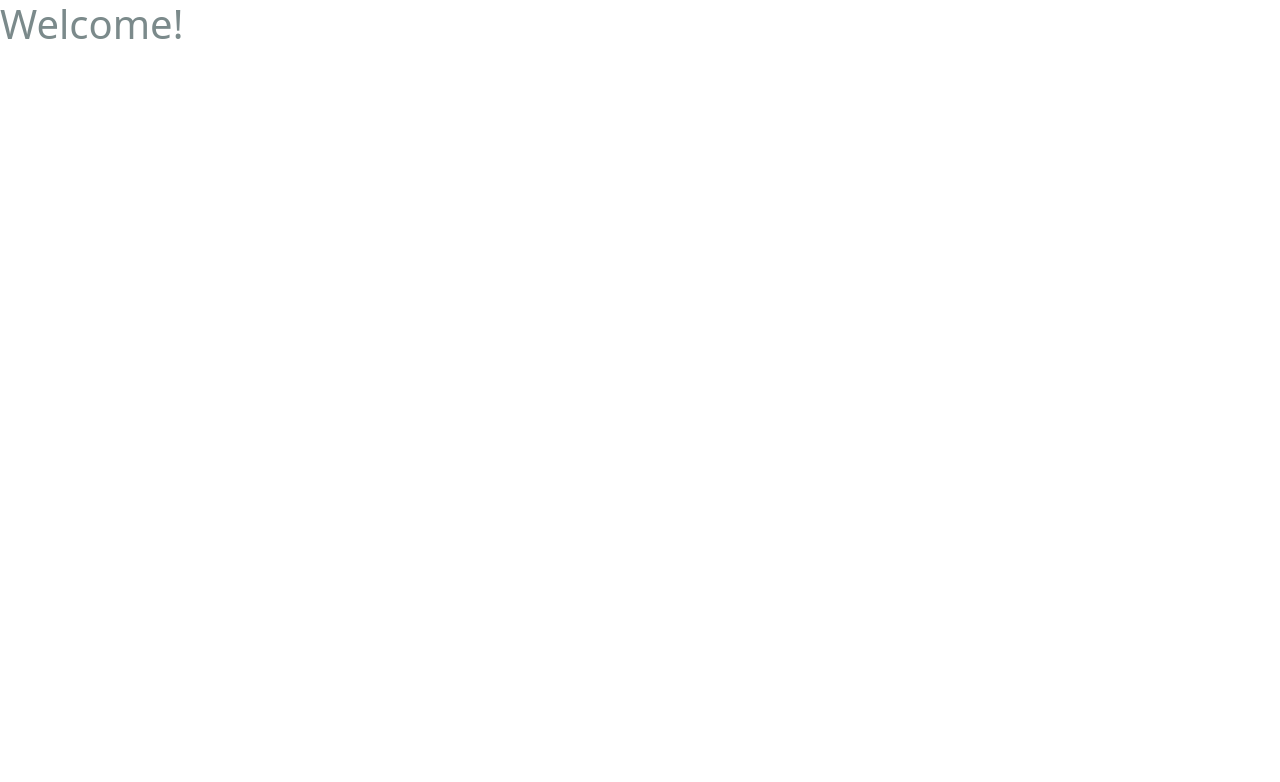
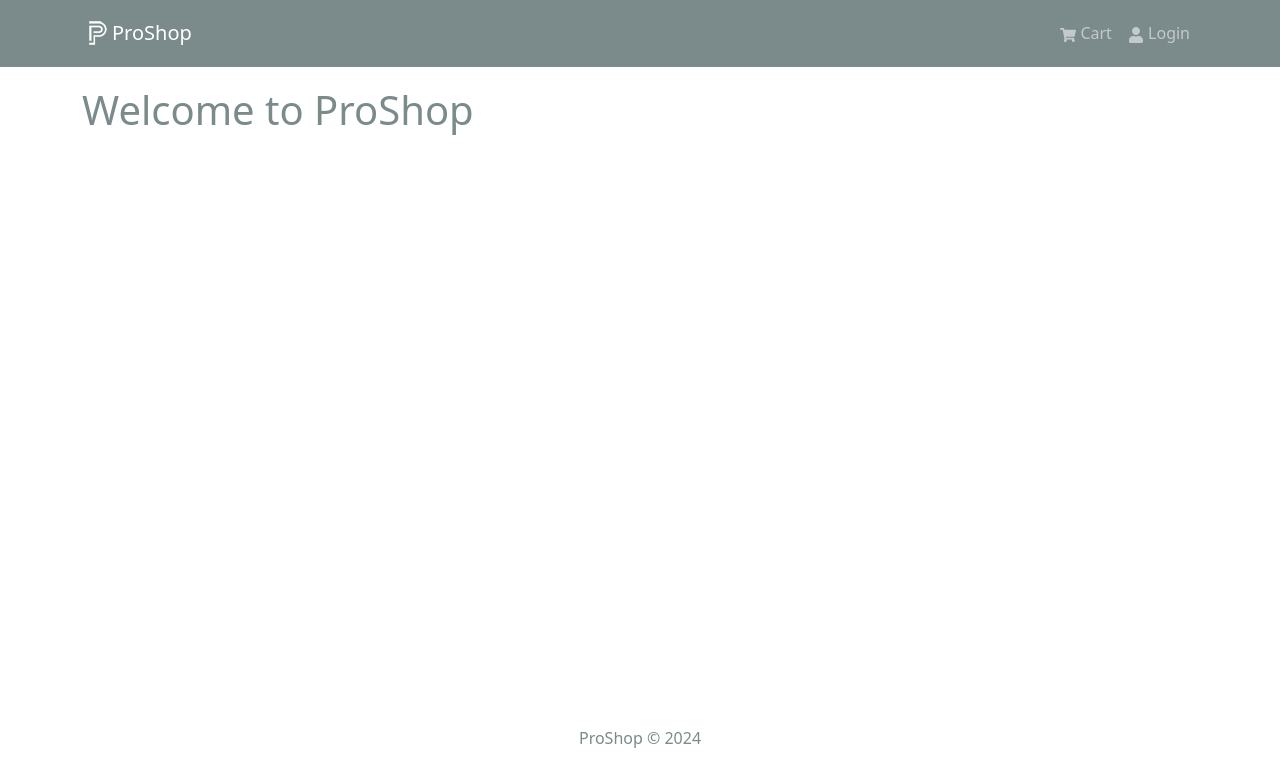
Before and after one commit to andreisuslov/shop-app, a React (Create React App) app in the folder frontend/: page / in a window 1280 px wide. Shown: the top 782 px of the page. Built offline with nearby package versions, Linux system fonts and the light colour scheme.

Commit message:
Add Header, Footer, and HomeScreen components

```diff
--- a/frontend/src/App.js
+++ b/frontend/src/App.js
@@ -1,7 +1,19 @@
-import React from 'react';
+import { Container } from 'react-bootstrap';
+import Header from './components/Header';
+import Footer from './components/Footer';
 
 const App = () => {
-  return <h1>Welcome!</h1>;
+	return (
+		<>
+			<Header />
+			<main className="py-3">
+				<Container>
+					<h1>Welcome to ProShop</h1>
+				</Container>
+			</main>
+			<Footer />
+		</>
+	);
 };
 
 export default App;
--- /dev/null
+++ b/frontend/src/components/Footer.jsx
@@ -0,0 +1,19 @@
+import { Container, Row, Col } from 'react-bootstrap';
+
+const Footer = () => {
+	const year = new Date().getFullYear();
+
+	return (
+		<footer>
+			<Container>
+				<Row>
+					<Col className="text-center py-3">
+						<p>ProShop &copy; {year}</p>
+					</Col>
+				</Row>
+			</Container>
+		</footer>
+	);
+};
+
+export default Footer;
--- /dev/null
+++ b/frontend/src/components/Header.jsx
@@ -0,0 +1,39 @@
+import { Navbar, Nav, Container } from 'react-bootstrap';
+import { FaShoppingCart, FaUser } from 'react-icons/fa';
+import logo from '../assets/logo.png';
+
+const Header = () => {
+	return (
+		<header>
+			<Navbar bg="dark" variant="dark" expand="md" collapseOnSelect>
+				<Container>
+					<Navbar.Brand href="/">
+						<img
+							src={logo}
+							alt="ProShop"
+							width="30"
+							height="30"
+							className="d-inline-block align-top"
+						/>
+						ProShop
+					</Navbar.Brand>
+					<Navbar.Toggle aria-controls="basic-navbar-nav" />
+					<Navbar.Collapse id="basic-navbar-nav">
+						<Nav className="ms-auto">
+							<Nav.Link href="/cart">
+								<FaShoppingCart />
+								&nbsp;Cart
+							</Nav.Link>
+							<Nav.Link href="/login">
+								<FaUser />
+								&nbsp;Login
+							</Nav.Link>
+						</Nav>
+					</Navbar.Collapse>
+				</Container>
+			</Navbar>
+		</header>
+	);
+};
+
+export default Header;
```
Also changed, not shown: frontend/src/screens/HomeScreen.jsx (added, +19 -0 lines).
